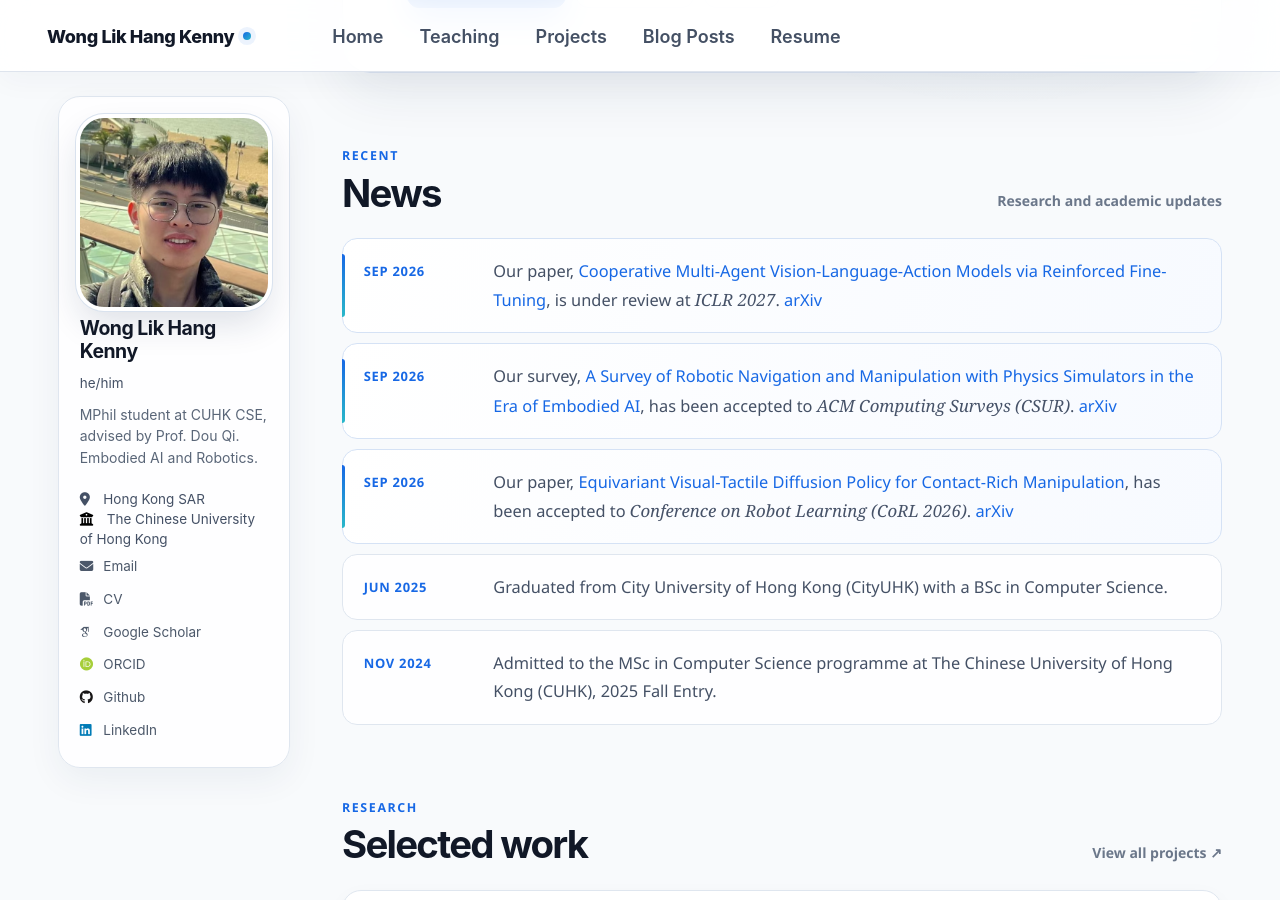
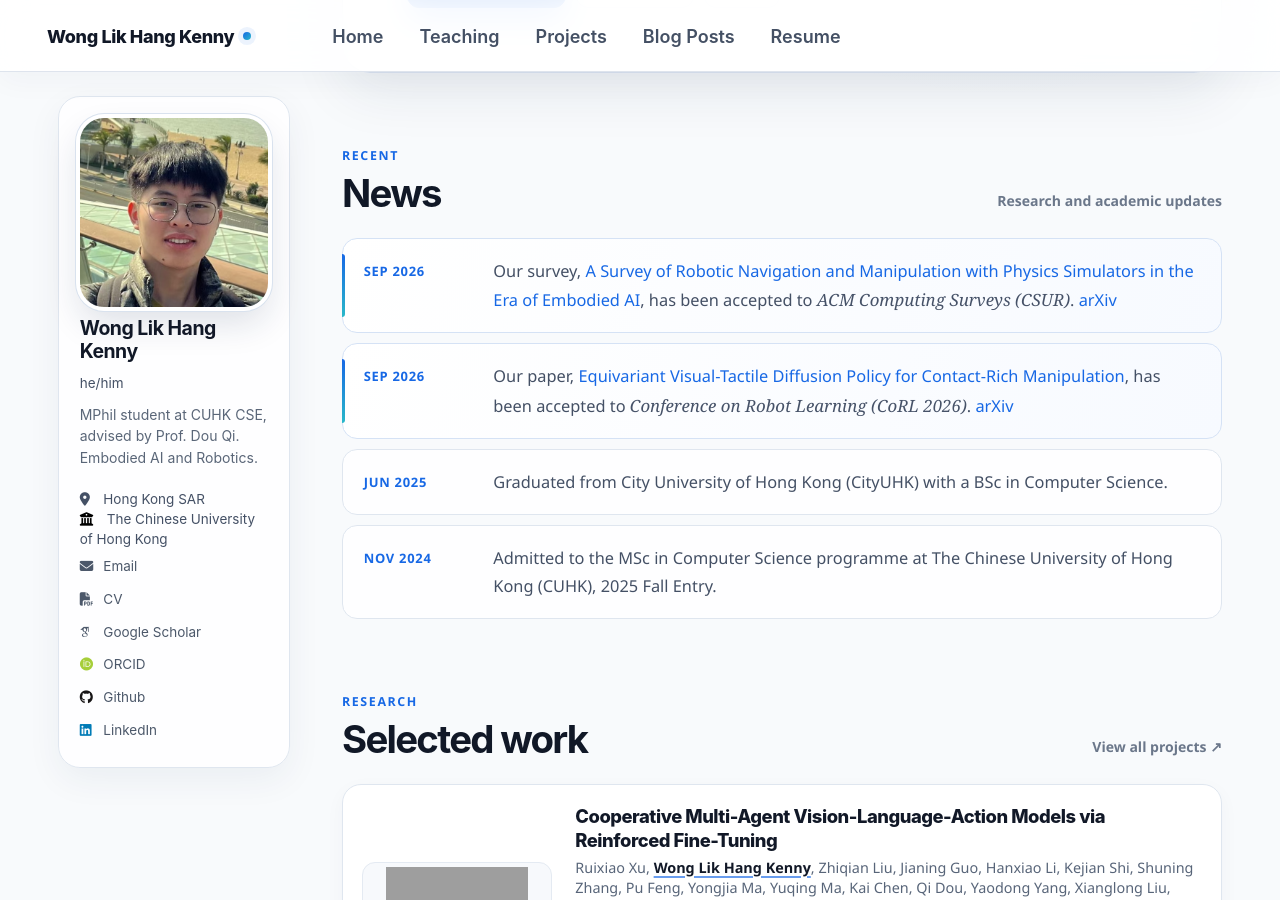
Before and after one commit to Kenn3o3/Kenn3o3.github.io, a Jekyll site: the page built from _pages/about.md, in a window 1280 px wide and 900 px high, scrolled down 737 px. Built offline with Jekyll 4.4.1, drawn with Linux system fonts in a browser that asks for light colours; some web fonts are replaced; grey boxes are pictures that could not be loaded.

Commit message:
Use the supplied figure and drop the ICLR news item.
Co-authored-by: Cursor <cursoragent@cursor.com>

```diff
--- a/_pages/about.md
+++ b/_pages/about.md
@@ -25,10 +25,6 @@ redirect_from:
 </div>
 
 <ul class="news-feed">
-  <li class="news-item--paper">
-    <time datetime="2026-09-29">Sep 2026</time>
-    <div>Our paper, <a href="/projects/mavla">Cooperative Multi-Agent Vision-Language-Action Models via Reinforced Fine-Tuning</a>, is under review at <em>ICLR 2027</em>. <a href="https://arxiv.org/abs/2609.36588">arXiv</a></div>
-  </li>
   <li class="news-item--paper">
     <time datetime="2026-09-15">Sep 2026</time>
     <div>Our survey, <a href="/projects/eai-survey">A Survey of Robotic Navigation and Manipulation with Physics Simulators in the Era of Embodied AI</a>, has been accepted to <em>ACM Computing Surveys (CSUR)</em>. <a href="https://arxiv.org/abs/2505.01458">arXiv</a></div>
```
Also changed, not shown: 1 other file.
